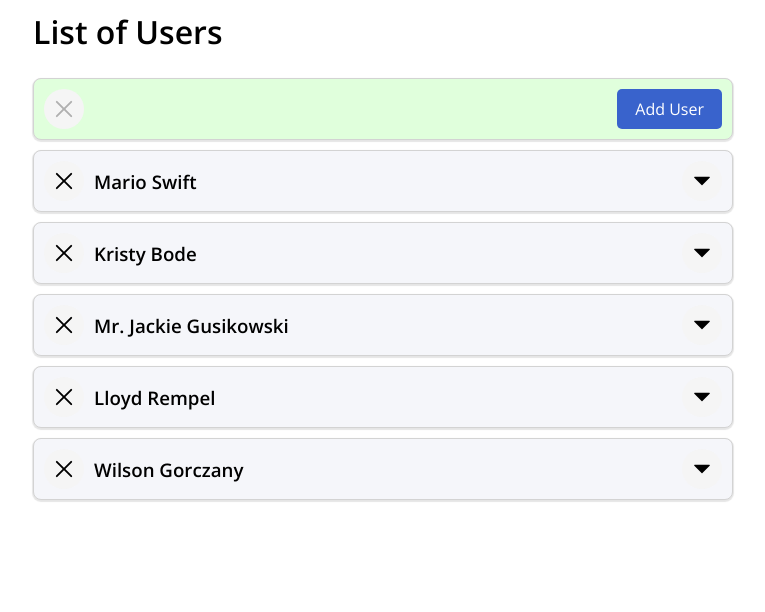
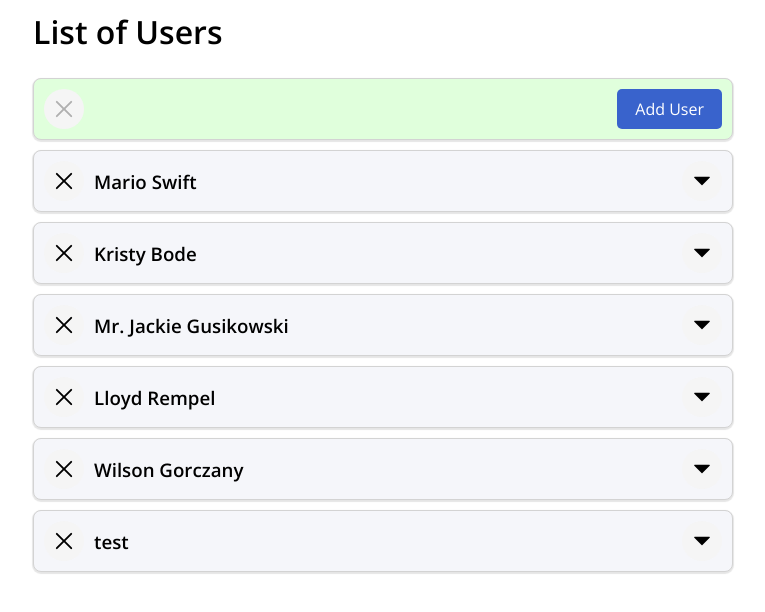
Before and after one commit to swatijain1095/media, a React (Create React App) app: page / in a window 1280 px wide. Shown: the top 612 px of the page, without its empty margins (257-1022 px from the left). Built offline with nearby package versions, Linux system fonts and the light colour scheme; data requests are answered from the project's data file.

Commit message:
Handled error functionalities

```diff
--- a/db.json
+++ b/db.json
@@ -19,6 +19,10 @@
     {
       "id": "8654dcf0-5d88-4fce-83a5-6f2f12d3cec2",
       "name": "Wilson Gorczany"
+    },
+    {
+      "id": "4e425bf7-3741-467c-93eb-f595b1766b53",
+      "name": "test"
     }
   ],
   "albums": [
@@ -27,7 +31,9 @@
       "title": "Luxurious Metal Chicken",
       "description": "New range of formal shirts are designed keeping you in mind. With fits and styling that will make you stand apart",
       "userId": "316b04ca-cc0e-4c3c-82a9-0259b953f064",
-      "images": ["/uploads/1712317145668.png"]
+      "images": [
+        "/uploads/1712317145668.png"
+      ]
     },
     {
       "id": "2dbc5157-fee8-43b8-a19a-ffc0b1fa74a0",
--- a/src/components/AddAlbum/AddAlbum.js
+++ b/src/components/AddAlbum/AddAlbum.js
@@ -10,13 +10,20 @@ function AddAlbum({ fetchAlbums, id }) {
   const [isExpanded, setIsExpanded] = useState(false);
   const [titleInput, setTitleInput] = useState("");
   const [descripInput, setDescripInput] = useState("");
+  const [isDescriptionError, setIsDescriptionError] = useState(false);
+  const [isTitleError, setIsTitleError] = useState(false);
 
   const handleClick = () => {
     if (!isExpanded) {
       setIsExpanded(true);
     } else {
-      handleSubmit();
-      handleReset();
+      if (titleInput === "" || descripInput === "") {
+        setIsTitleError(titleInput === "");
+        setIsDescriptionError(descripInput === "");
+      } else {
+        handleSubmit();
+        handleReset();
+      }
     }
   };
 
@@ -48,6 +55,8 @@ function AddAlbum({ fetchAlbums, id }) {
     setIsExpanded(false);
     setDescripInput("");
     setTitleInput("");
+    setIsDescriptionError(false);
+    setIsTitleError(false);
   };
 
   const AlbumHeaderComponent = (
@@ -69,11 +78,23 @@ function AddAlbum({ fetchAlbums, id }) {
         className="add-album"
       >
         <Input
+          error={
+            isTitleError && {
+              isError: true,
+              errorMsg: "Please add Title!",
+            }
+          }
           value={titleInput}
           onChange={handleTitleChange}
           placeholder="Title"
         ></Input>
         <Input
+          error={
+            isDescriptionError && {
+              isError: true,
+              errorMsg: "Please add Description!",
+            }
+          }
           value={descripInput}
           onChange={handleDescripChange}
           placeholder="Description"
--- a/src/components/AddUser/AddUser.js
+++ b/src/components/AddUser/AddUser.js
@@ -9,13 +9,18 @@ import { Input } from "../Input";
 function AddUser({ fetchUsers }) {
   const [isExpanded, setIsExpanded] = useState(false);
   const [inputValue, setInputValue] = useState("");
+  const [isError, setIsError] = useState(false);
 
   const handleClick = () => {
     if (!isExpanded) {
       setIsExpanded(true);
     } else {
-      handleSubmit();
-      handleReset();
+      if (inputValue === "") {
+        setIsError(true);
+      } else {
+        handleSubmit();
+        handleReset();
+      }
     }
   };
 
@@ -40,6 +45,7 @@ function AddUser({ fetchUsers }) {
   const handleReset = () => {
     setIsExpanded(false);
     setInputValue("");
+    setIsError(false);
   };
 
   const HeaderComponent = (
@@ -61,6 +67,12 @@ function AddUser({ fetchUsers }) {
         customHeaderComponent={HeaderComponent}
       >
         <Input
+          error={
+            isError && {
+              isError: true,
+              errorMsg: "Please enter User Name!",
+            }
+          }
           value={inputValue}
           onChange={handleInputChange}
           placeholder="User Input..."
--- a/src/components/Input/Input.js
+++ b/src/components/Input/Input.js
@@ -1,12 +1,21 @@
 import classNames from "classnames";
 import "./style.scss";
 
-function Input(props) {
+function Input({ error = {}, ...rest }) {
+  const { isError, errorMsg } = error;
   return (
-    <input
-      className={classNames("input", props.type === "file" && "input--file")}
-      {...props}
-    />
+    <div>
+      <input
+        className={classNames(
+          "input",
+          rest.type === "file" && "input--file",
+          isError && "input--error"
+        )}
+        {...rest}
+      />
+
+      {errorMsg && <label>{errorMsg}</label>}
+    </div>
   );
 }
 
--- a/src/components/Input/style.scss
+++ b/src/components/Input/style.scss
@@ -33,4 +33,8 @@
       font-size: 1rem;
     }
   }
+
+  &--error {
+    border-color: red;
+  }
 }
```
Also changed, not shown: src/App.js (+0 -16 lines).
